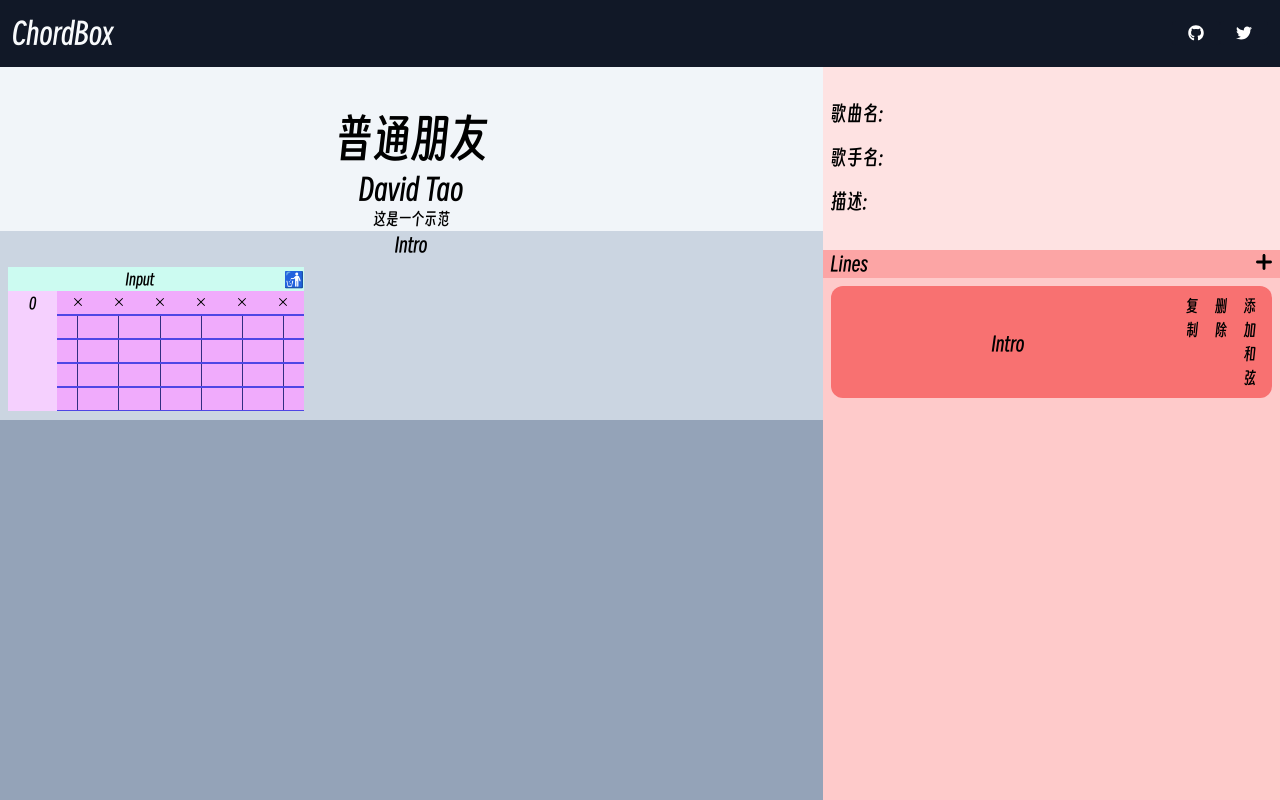
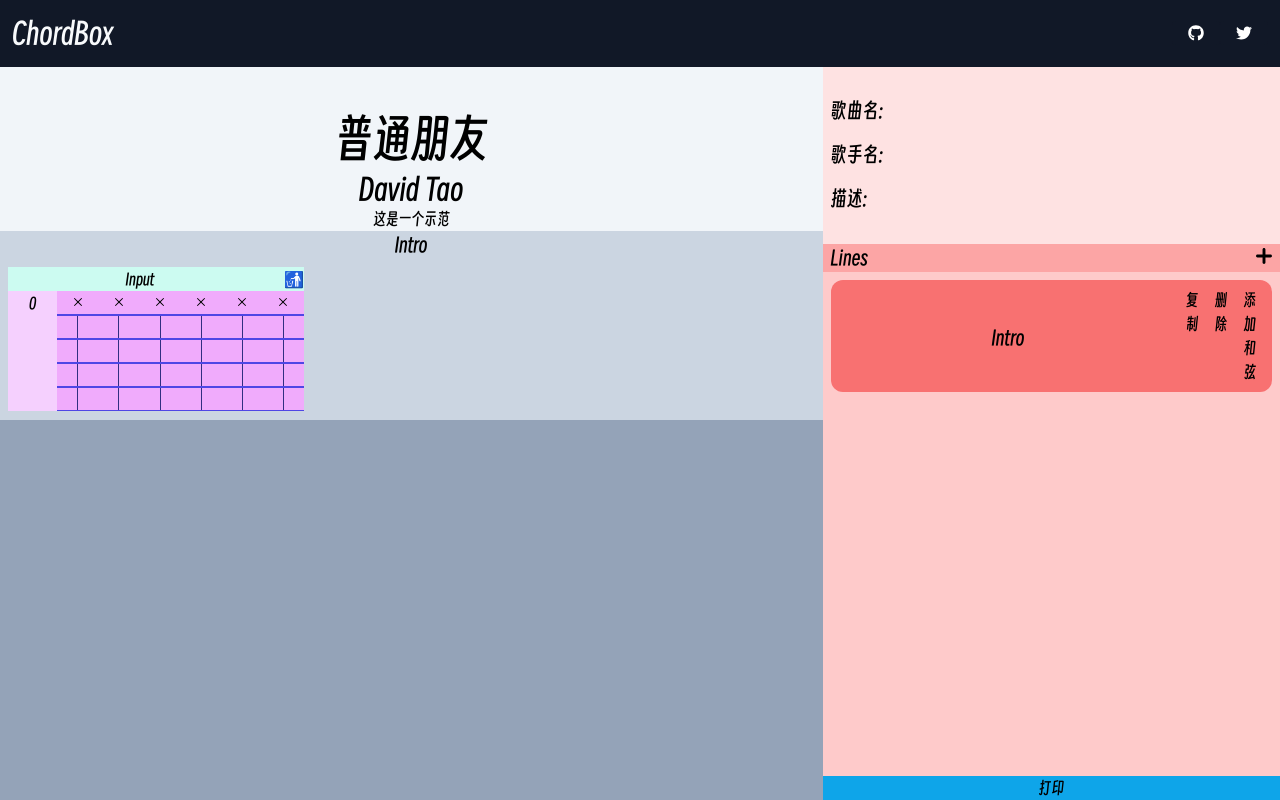
Before and after one commit to DongHY1/chordbox, a Next.js app: page / in a window 1280 px wide. Built offline with nearby package versions, Linux system fonts and the light colour scheme.

Commit message:
feat: support print

```diff
--- a/components/Chord/ChordBox.tsx
+++ b/components/Chord/ChordBox.tsx
@@ -60,11 +60,17 @@ export default function ChordBox({
             </div>
           </aside>
           <main className="grid grid-flow-col auto-cols-fr bg-fuchsia-300  basis-5/6">
+            {/* 6弦 */}
             <ChordGrid />
+            {/* 5弦 */}
             <ChordGrid />
+            {/* 4弦 */}
             <ChordGrid />
+            {/* 3弦 */}
             <ChordGrid />
+            {/* 2弦 */}
             <ChordGrid />
+            {/* 1弦 */}
             <ChordGrid />
           </main>
         </div>
--- a/components/Chord/ChordButton.tsx
+++ b/components/Chord/ChordButton.tsx
@@ -2,6 +2,7 @@ import React, { useState } from 'react';
 
 export default function ChordButton() {
   const [isClick, setIsClick] = useState(false);
+  // 需要知道是第几根线 第几个位置
   return (
     <button
       className="flex justify-center  border-t border-b border-indigo-600"
--- a/components/Main.tsx
+++ b/components/Main.tsx
@@ -1,21 +1,28 @@
-import React from 'react';
+import React, { useRef } from 'react';
 import ChordForm from './Form/ChordForm';
 import SongForm from './Form/SongForm';
 import Header from './Header';
 import Tab from './Tab';
 
 export default function Main() {
+  const printRef = useRef<any>(null);
+  const handleTabPrint = () => {
+    printRef.current && printRef.current.handleTabPrintClick();
+  };
   return (
     <>
       <div className="flex flex-col h-screen">
         <Header />
         <div className="flex flex-row basis-11/12">
           <main className="basis-3/4 bg-indigo-500">
-            <Tab />
+            <Tab ref={printRef} />
           </main>
           <aside className="flex flex-col basis-1/4 bg-sky-500">
             <SongForm />
             <ChordForm />
+            <button type="button" onClick={handleTabPrint}>
+              打印
+            </button>
           </aside>
         </div>
       </div>
--- a/components/Tab.tsx
+++ b/components/Tab.tsx
@@ -1,11 +1,21 @@
-import React from 'react';
+import React, { forwardRef, useImperativeHandle, useRef } from 'react';
 import { useTabStore } from '../stores';
 import ChordBox from './Chord/ChordBox';
 import TabHeader from './TabHeader';
-export default function Tab() {
+import { useReactToPrint } from 'react-to-print';
+const Tab = (props: any, ref: any) => {
+  const tabRef = useRef(null);
   const lines = useTabStore((state) => state.lines);
+  const handleTabPrint = useReactToPrint({
+    content: () => tabRef.current,
+  });
+  useImperativeHandle(ref, () => ({
+    handleTabPrintClick() {
+      handleTabPrint();
+    },
+  }));
   return (
-    <div className="flex flex-col h-full">
+    <div className="flex flex-col h-full" ref={tabRef}>
       <TabHeader />
       <div className="flex flex-col bg-slate-400 basis-5/6 ">
         {lines.map((item) => (
@@ -21,4 +31,5 @@ export default function Tab() {
       </div>
     </div>
   );
-}
+};
+export default forwardRef(Tab);
--- a/package.json
+++ b/package.json
@@ -18,12 +18,14 @@
     "next": "13.0.4",
     "react": "18.2.0",
     "react-dom": "18.2.0",
+    "react-to-print": "^2.14.10",
     "typescript": "4.9.3",
     "zod": "^3.19.1",
     "zustand": "^4.1.4"
   },
   "devDependencies": {
     "autoprefixer": "^10.4.13",
+    "cypress": "^11.2.0",
     "postcss": "^8.4.19",
     "react-icons": "^4.6.0",
     "tailwindcss": "^3.2.4"
```
Also changed, not shown: 1 other file (tests, documents, lock files or other folders).
